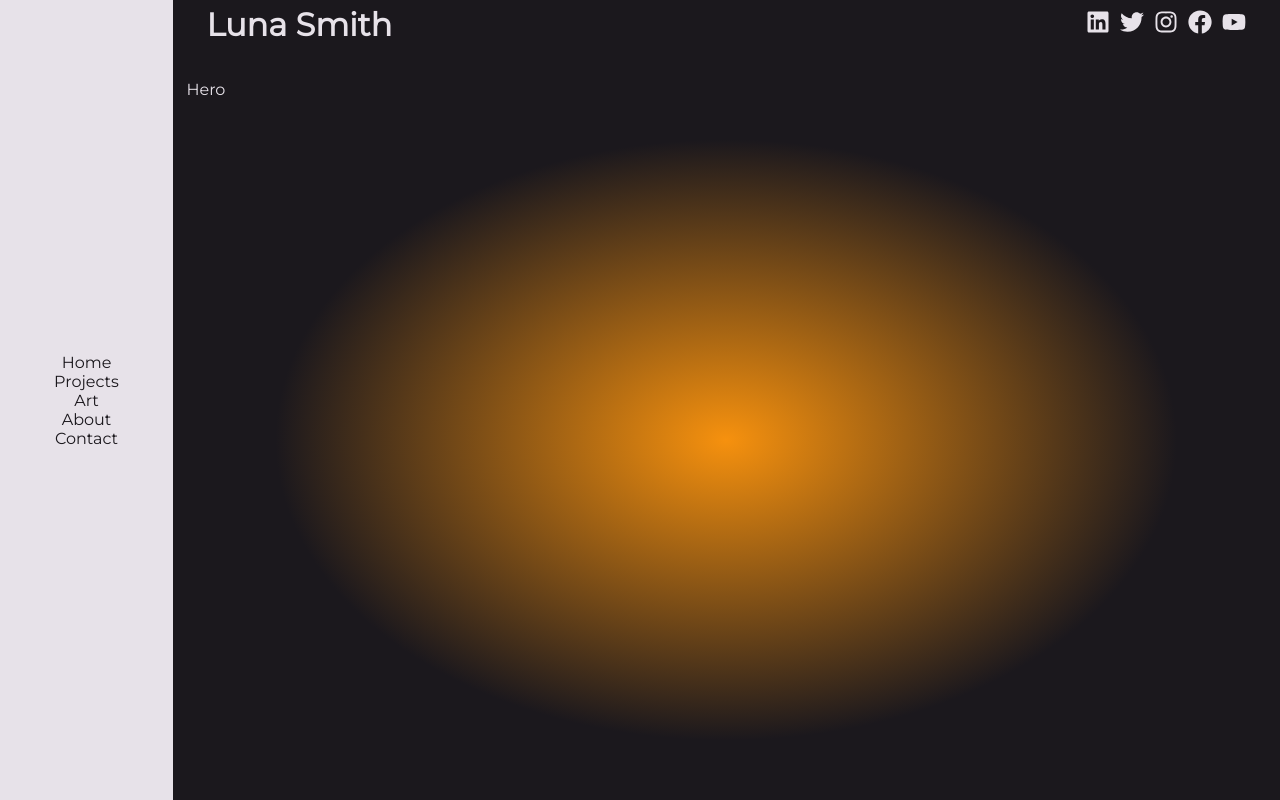
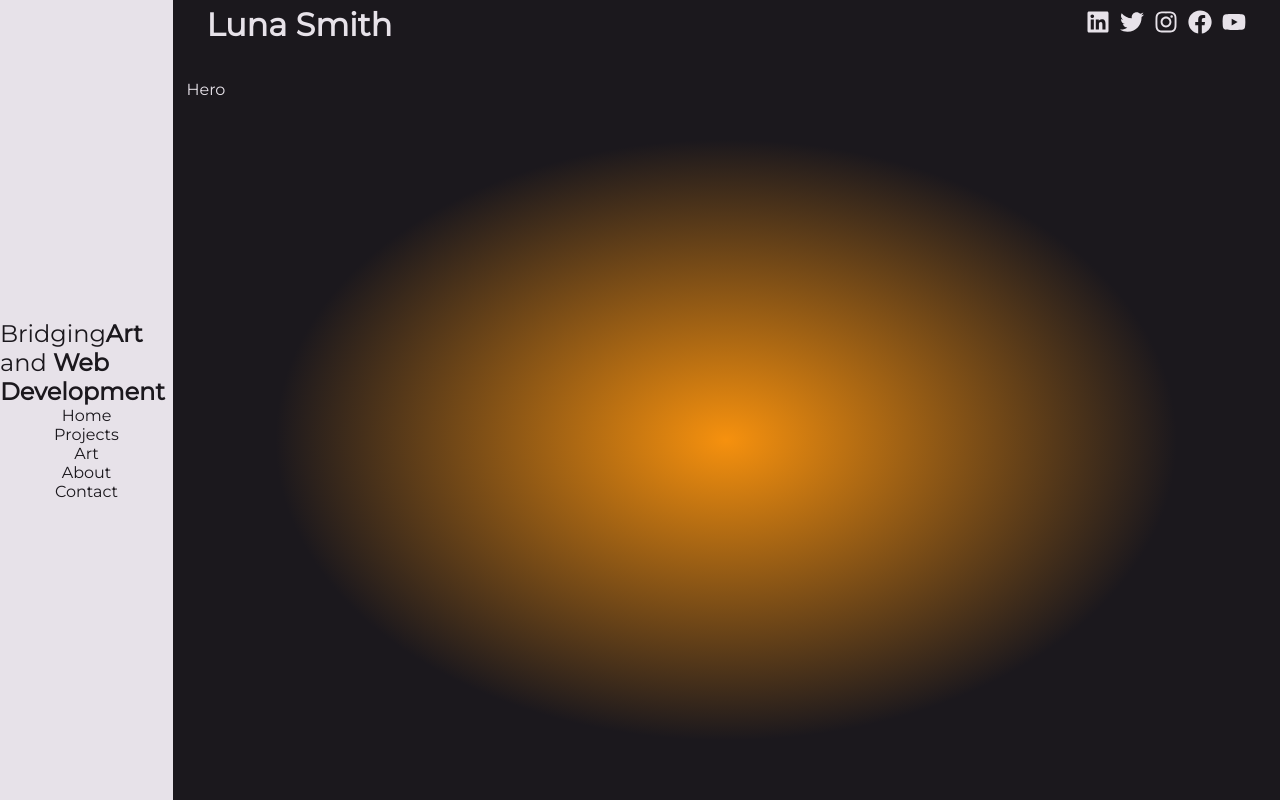
Before and after one commit to Lu-Smith/new_react_portfolio_sass, a React (Create React App) app: page / in a window 1280 px wide. Built offline with nearby package versions, Linux system fonts and the light colour scheme.

Commit message:
Updated Sidebar

```diff
--- a/src/components/Sidebar.tsx
+++ b/src/components/Sidebar.tsx
@@ -4,11 +4,19 @@ import { Link } from "react-router-dom";
 const Sidebar = () => {
   return (
     <div className='Sidebar'>
-      <Link to='/'>Home</Link>
-      <Link to='/projects'>Projects</Link>
-      <Link to='/fineart'>Art</Link>
-      <Link to='/about'>About</Link>
-      <Link to='/contact'>Contact</Link>
+      <div className="titleContainer">
+        <div className="imageContainer">
+          <img src="" alt="" />
+        </div>
+        <h2>Bridging<strong>Art</strong> and <strong>Web Development</strong></h2>
+      </div>
+      <div className="linkContainer">
+        <Link to='/'>Home</Link>
+        <Link to='/projects'>Projects</Link>
+        <Link to='/fineart'>Art</Link>
+        <Link to='/about'>About</Link>
+        <Link to='/contact'>Contact</Link>
+      </div>
     </div>
   )
 }
--- a/src/styles/sidebar.scss
+++ b/src/styles/sidebar.scss
@@ -4,7 +4,26 @@
     width: 200px;
     @include flex-direction(center, column);
 
-    a {
-        color: $secondary-color;
+    .titleContainer {
+        h2 {
+            color: $secondary-color;
+            font-weight: 300;
+
+            strong {
+                transition: 200ms all ease-in-out;
+
+                &:hover {
+                    color: $focus-color;
+                }
+            }
+        }
+    }
+
+    .linkContainer {
+        @include flex-direction(center, column);
+
+        a {
+            color: $secondary-color;
+        }
     }
 }
```
